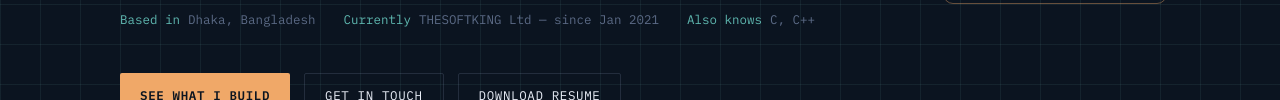
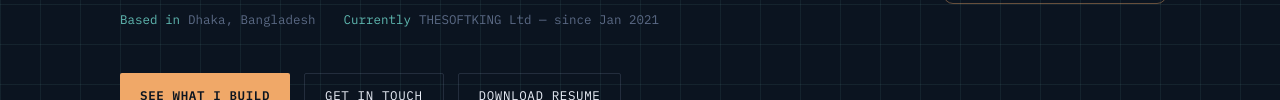
Before and after one commit to kaziashiqur/portfolio, a plain HTML site: page index.html in a window 1280 px wide. Shown: the part 396-496 px from the top of the page. Drawn offline with Linux system fonts and the light colour scheme.

Commit message:
Remove C/C++ mention from hero
Co-Authored-By: Claude Opus 5.5 <noreply@anthropic.com>

```diff
--- a/index.html
+++ b/index.html
@@ -954,7 +954,6 @@
         <div class="hero-meta">
           <div><span class="k">Based in</span> Dhaka, Bangladesh</div>
           <div><span class="k">Currently</span> THESOFTKING Ltd — since Jan 2021</div>
-          <div><span class="k">Also knows</span> C, C++</div>
         </div>
         </div>
         <img class="hero-photo" src="profile.jpg" alt="Portrait of Md Ashiqur Rahman" width="400" height="400">
```
